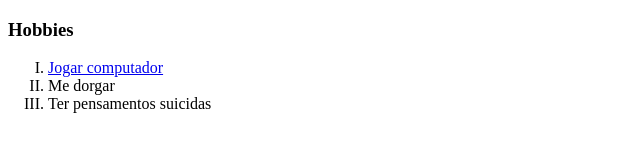
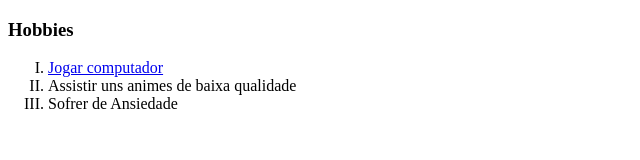
Before and after one commit to 1Basco/PersonalSite, a plain HTML site: page hobbies.html in a window 1280 px wide. Shown: the whole page, without its empty margins (0-640 px from the left). Drawn offline with Linux system fonts and the light colour scheme.

Commit message:
Update hobbies

```diff
--- a/hobbies.html
+++ b/hobbies.html
@@ -8,8 +8,8 @@
     <h3>Hobbies</h3>
     <ol type="I">
       <li><a href="https://steamcommunity.com/id/Bascomiceto/"> Jogar computador</li></a>
-      <li>Me dorgar</li>
-      <li>Ter pensamentos suicidas</li>
+      <li>Assistir uns animes de baixa qualidade</li>
+      <li>Sofrer de Ansiedade</li>
     </ol>
   </body>
 </html>
```
